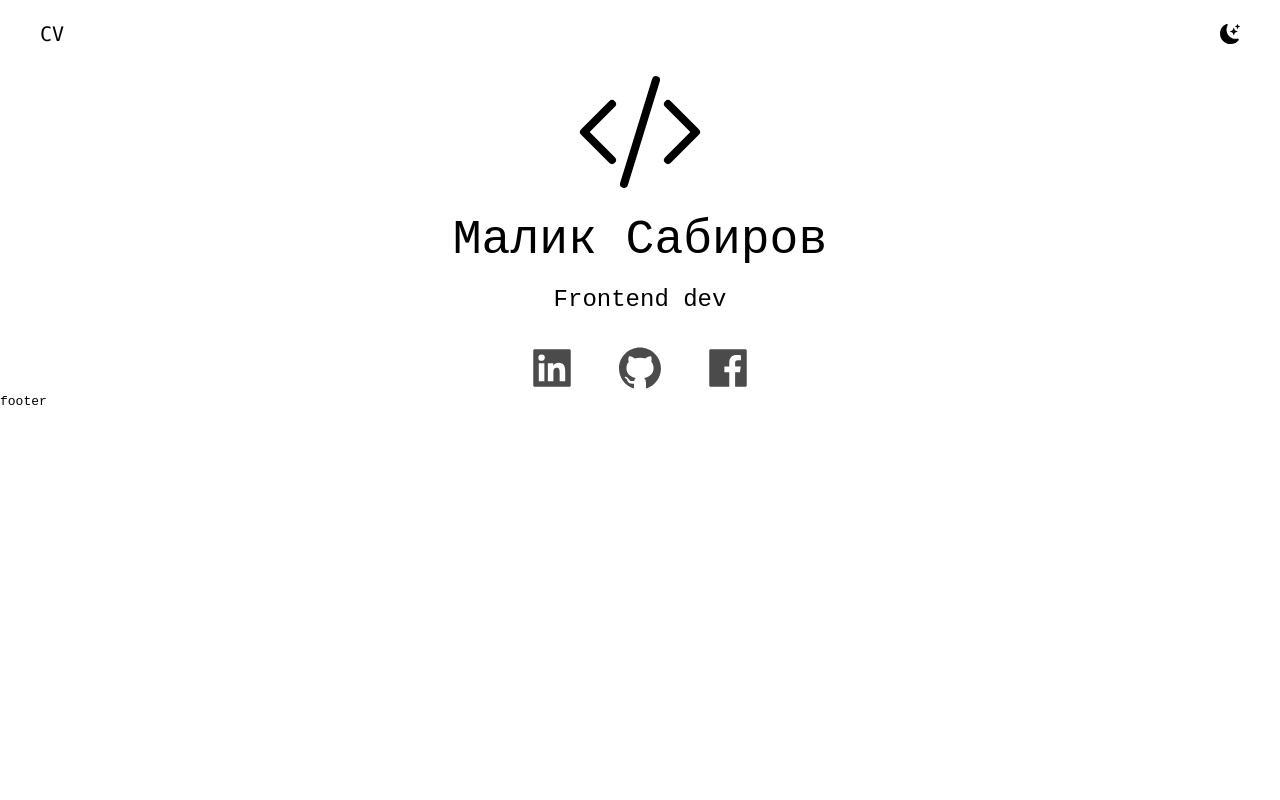
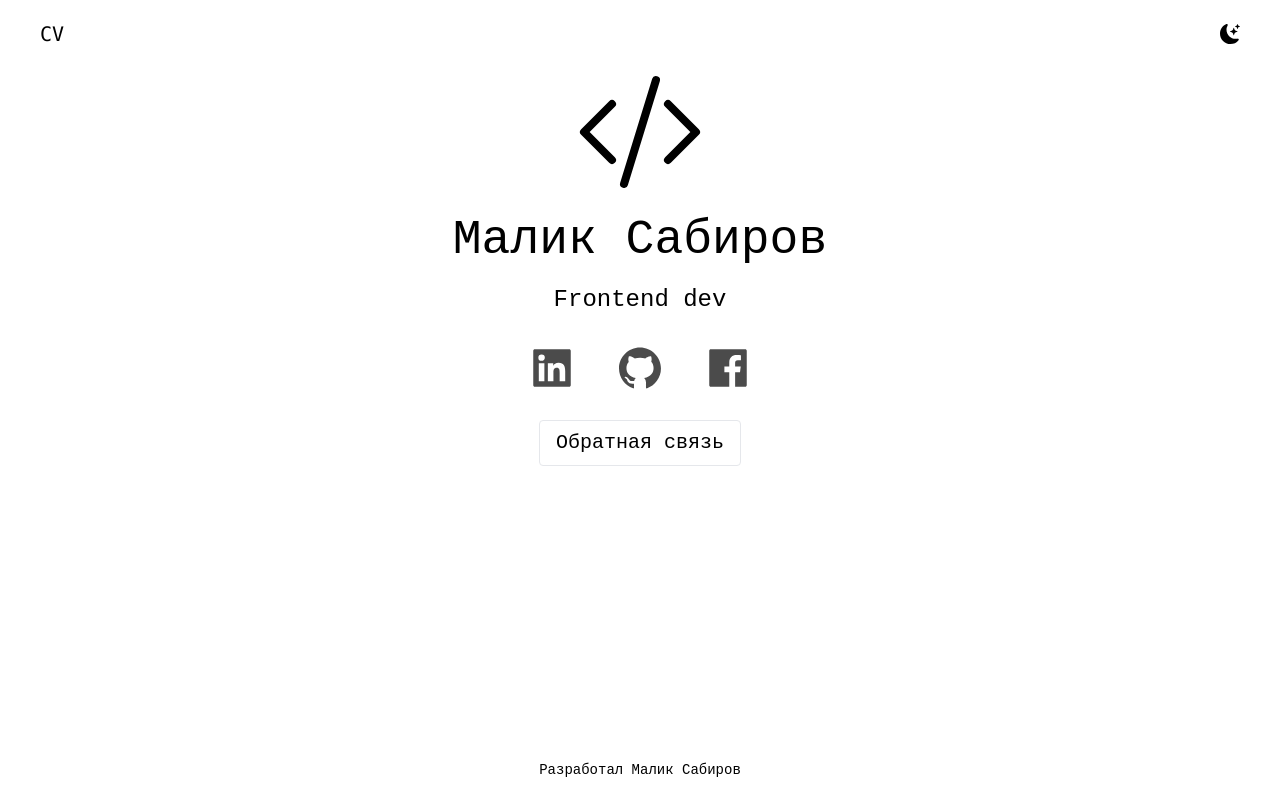
Before and after one commit to MalikSabirov/testing-bcc-resume-page, a React (Vite) app: page / in a window 1280 px wide. Built offline with nearby package versions, Linux system fonts and the light colour scheme.

Commit message:
add: Footer to MainWrapper, Button  to IntroSection

```diff
--- a/src/app/App.tsx
+++ b/src/app/App.tsx
@@ -1,5 +1,5 @@
 import { Home } from "@modules/home/home"
-import { MainWrapper } from "@modules/layouts/main-wrapper/main-wrapper"
+import { MainWrapper } from "@modules/layouts"
 import { FC } from "react"
 import { Route, Routes } from "react-router-dom"
 
--- a/src/modules/home/components/intro-section.tsx
+++ b/src/modules/home/components/intro-section.tsx
@@ -1,12 +1,13 @@
+import { Button } from "@shared/ui/button/button"
 import { MainCard } from "@shared/ui/cards/main-card/main-card"
 import { SocialNetworks } from "@shared/ui/social-networks"
 import { BsCodeSlash } from "react-icons/bs"
 
 export const IntroSection = () => {
   return (
-    <section className="space-y-7">
+    <section className="space-y-7 text-center">
       <MainCard
-        icon={<BsCodeSlash className="w-32 h-32" />}
+        icon={<BsCodeSlash className="h-32 w-32" />}
         title="Малик Сабиров"
         description="Frontend dev"
       />
@@ -15,6 +16,8 @@ export const IntroSection = () => {
         className="flex justify-center space-x-10"
         iconClassName="w-12 h-12 opacity-70 hover:opacity-100"
       />
+
+      <Button>Обратная связь</Button>
     </section>
   )
 }
--- a/src/modules/layouts/header/header.tsx
+++ /dev/null
@@ -1,15 +0,0 @@
-import { ThemeToggler } from "@shared/components/theme-toggler/theme-toggler"
-import { PATHS_MAP } from "@shared/constants"
-import { NavLink } from "react-router-dom"
-
-export const Header = () => {
-  return (
-    <header className="flex items-center justify-between px-10 py-5 font-mono">
-      <NavLink to={PATHS_MAP.ROOT.get()} className="text-xl">
-        CV
-      </NavLink>
-
-      <ThemeToggler />
-    </header>
-  )
-}
--- /dev/null
+++ b/src/modules/layouts/index.ts
@@ -0,0 +1 @@
+export * from "./main-wrapper/main-wrapper"
--- /dev/null
+++ b/src/modules/layouts/main-wrapper/components/header/header.tsx
@@ -0,0 +1,15 @@
+import { ThemeToggler } from "@shared/components/theme-toggler/theme-toggler"
+import { PATHS_MAP } from "@shared/constants"
+import { NavLink } from "react-router-dom"
+
+export const Header = () => {
+  return (
+    <header className="flex items-center justify-between px-10 py-5 font-mono">
+      <NavLink to={PATHS_MAP.ROOT.get()} className="text-xl">
+        CV
+      </NavLink>
+
+      <ThemeToggler />
+    </header>
+  )
+}
--- /dev/null
+++ b/src/modules/layouts/main-wrapper/components/index.ts
@@ -0,0 +1,2 @@
+export * from "./header/header"
+export * from "./footer/footer"
--- a/src/modules/layouts/main-wrapper/main-wrapper.tsx
+++ b/src/modules/layouts/main-wrapper/main-wrapper.tsx
@@ -1,7 +1,7 @@
-import { Header } from "../header/header"
+import { FC, ReactNode } from "react"
 import { ThemeProvider } from "@shared/context/theme-context"
+import { Footer, Header } from "./components"
 
-import { FC, ReactNode } from "react"
 type Props = {
   children: ReactNode
 }
@@ -9,10 +9,10 @@ type Props = {
 export const MainWrapper: FC<Props> = ({ children }) => {
   return (
     <ThemeProvider>
-      <main className="dark:bg-black dark:text-white">
+      <main className="flex min-h-screen flex-col dark:bg-black dark:text-white">
         <Header />
         {children}
-        <footer>footer</footer>
+        <Footer />
       </main>
     </ThemeProvider>
   )
```
